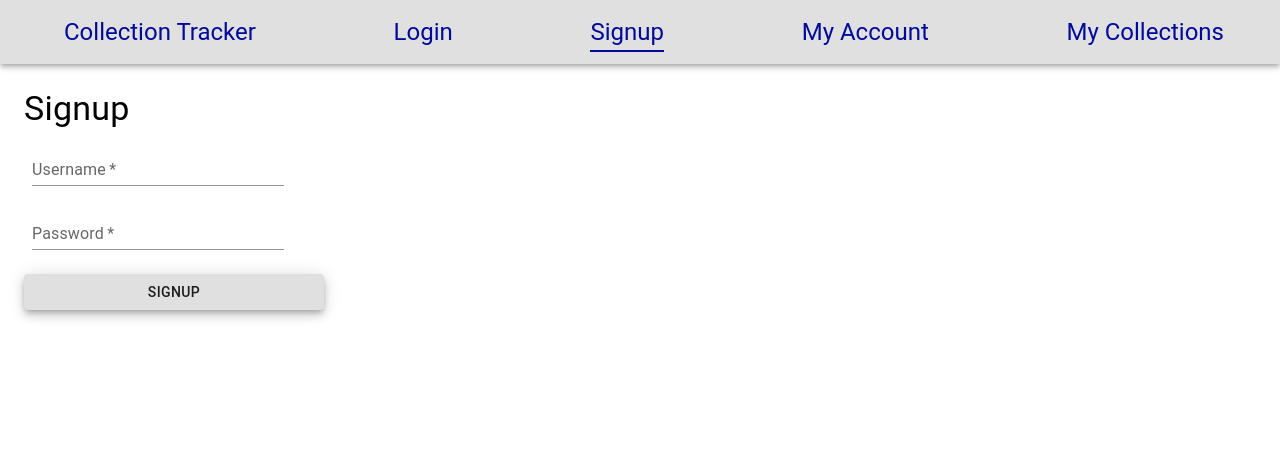
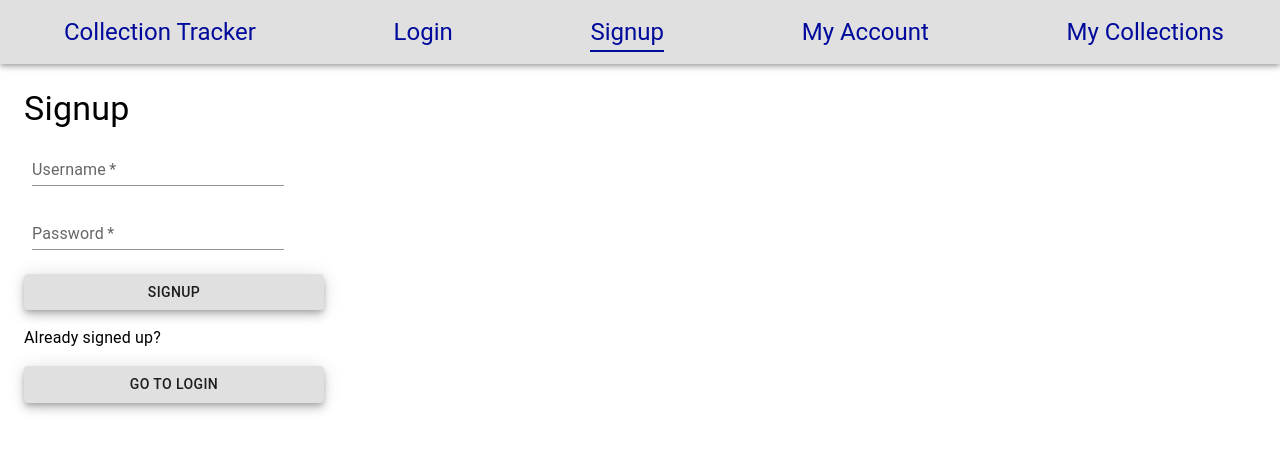
Before and after one commit to nforman91/collection_tracker_fe, a React (Create React App) app: page /signup in a window 1280 px wide. Shown: the top 452 px of the page. Built offline with nearby package versions, Linux system fonts and the light colour scheme.

Commit message:
Adding navigation from signup to login

```diff
--- a/src/components/users/Signup.js
+++ b/src/components/users/Signup.js
@@ -62,6 +62,10 @@ const Signup = () => {
     });
   };
 
+  const handleLogin = () => {
+    navigate("/login")
+  }
+
   return (
     <Box
       component="form"
@@ -101,6 +105,10 @@ const Signup = () => {
       <Button sx={{ ...style }} color="primary" variant="contained" onClick={formSubmit}>
         SIGNUP
       </Button>
+      <Typography sx={{ mt: 2 }}>Already signed up?</Typography>
+      <Button sx={{ ...style }} color="primary" variant="contained" onClick={handleLogin}>
+        Go to Login
+      </Button>
       </StyledSignup>
     </Box>
   );
```
